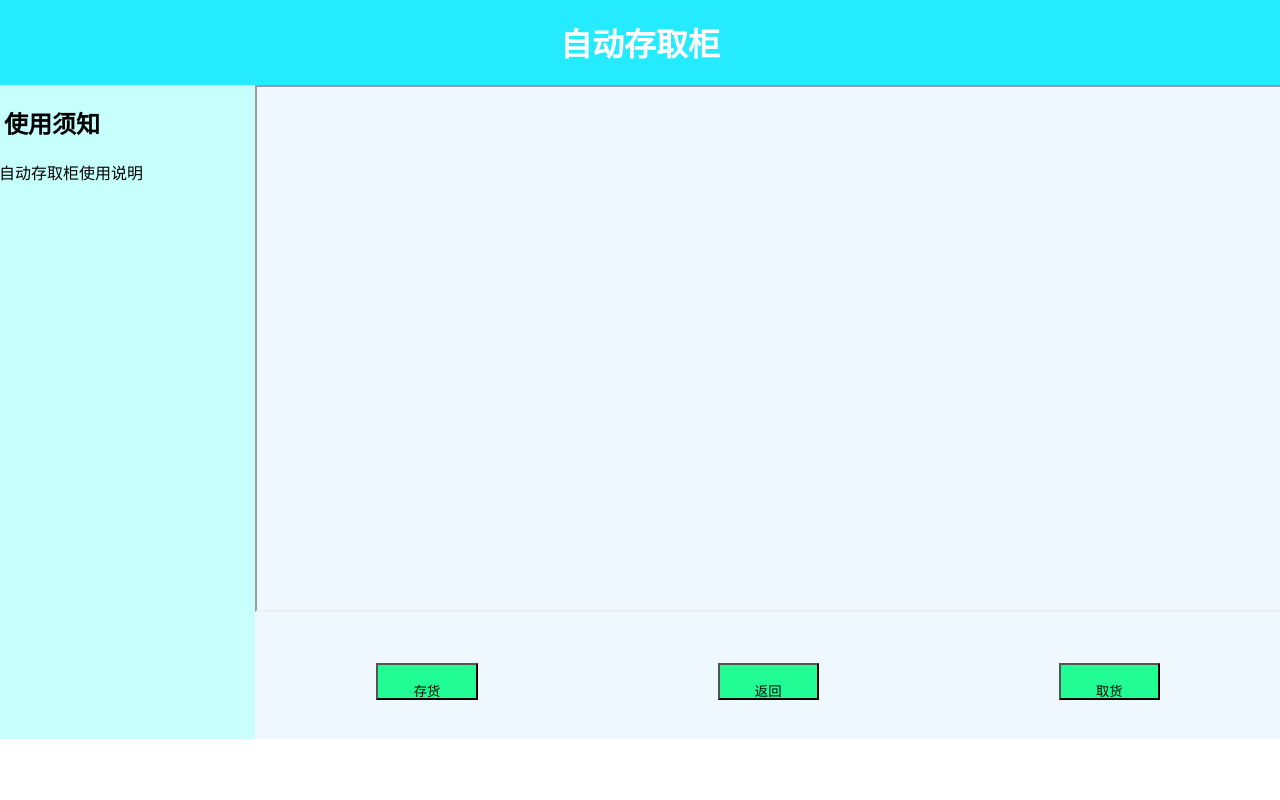
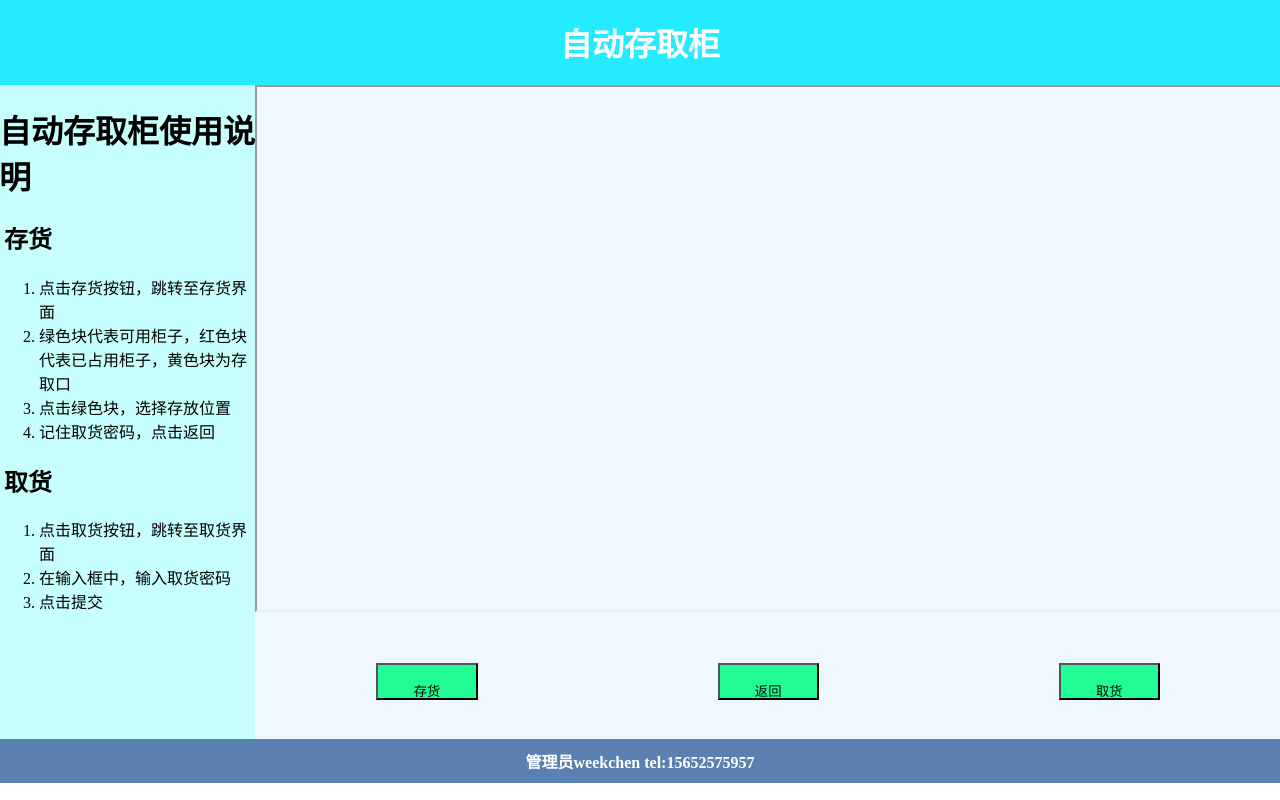
Before and after one commit to weekchen/automatic_access_cabinet, a Django app: page / in a window 1280 px wide. Run offline with Django 3.2, Linux system fonts and the light colour scheme; lists and menus that the app fills with data are empty.

Commit message:
网页界面完善

```diff
--- a/TestModel/views.py
+++ b/TestModel/views.py
@@ -29,8 +29,10 @@ def take_in(request):
     box_list = Box.objects.all()
     for var in box_list:
         box_name = var.name
-        if var.status == "empty":
+        if var.status == "empty" and box_name != 'box_100':
             boxes[box_name] = "#21fc94"
+        elif box_name == 'box_100':
+            boxes[box_name] = "yellow"
         else:
             boxes[box_name] = "red"
     return render(request, 'take_in.html', context=boxes)
--- a/static/style/index.css
+++ b/static/style/index.css
@@ -52,3 +52,18 @@
     text-align: center;
     background: #21fc94;
 }
+
+.footer {
+    height:max-content;
+    margin-bottom: -22px;
+    float: bottom;
+    width: auto;
+    background: #5b80b2;
+    clear: both;
+    text-align: center;
+}
+
+.footer h4{
+    padding: 10px;
+    color: white;
+}
--- a/templates/index.html
+++ b/templates/index.html
@@ -16,8 +16,20 @@
     </div>
 
     <div class="instruction">
-        <h2>使用须知</h2>
-        <p1>自动存取柜使用说明</p1>
+        <h1>自动存取柜使用说明</h1>
+        <h2>存货</h2>
+        <ol>
+            <li>点击存货按钮，跳转至存货界面</li>
+            <li>绿色块代表可用柜子，红色块代表已占用柜子，黄色块为存取口</li>
+            <li>点击绿色块，选择存放位置</li>
+            <li>记住取货密码，点击返回</li>
+        </ol>
+        <h2>取货</h2>
+        <ol>
+            <li>点击取货按钮，跳转至取货界面</li>
+            <li>在输入框中，输入取货密码</li>
+            <li>点击提交</li>
+        </ol>
     </div>
 
     <div id="choose_area">
@@ -31,6 +43,9 @@
         </table>
     </div>
 
+    <div class="footer">
+        <h4 align="center">管理员weekchen tel:15652575957</h4>
+    </div>
 </div>
 
 </body>
```
Also changed, not shown: README.md.
